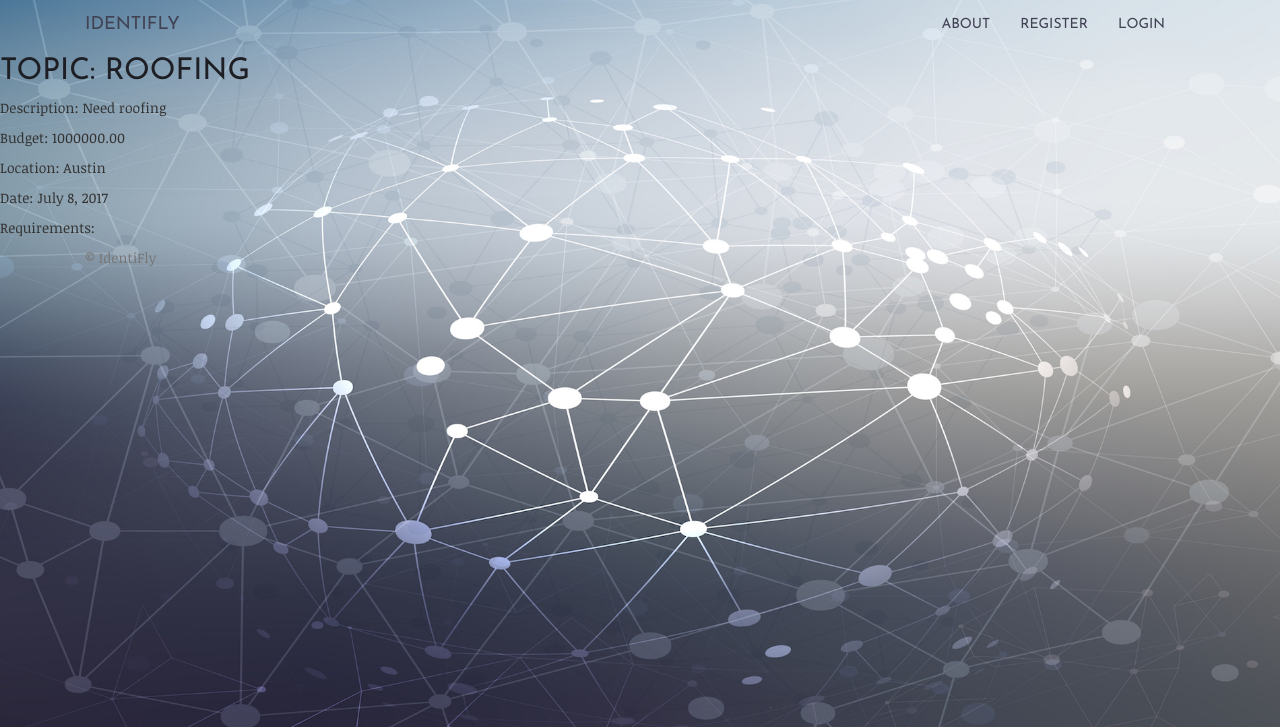
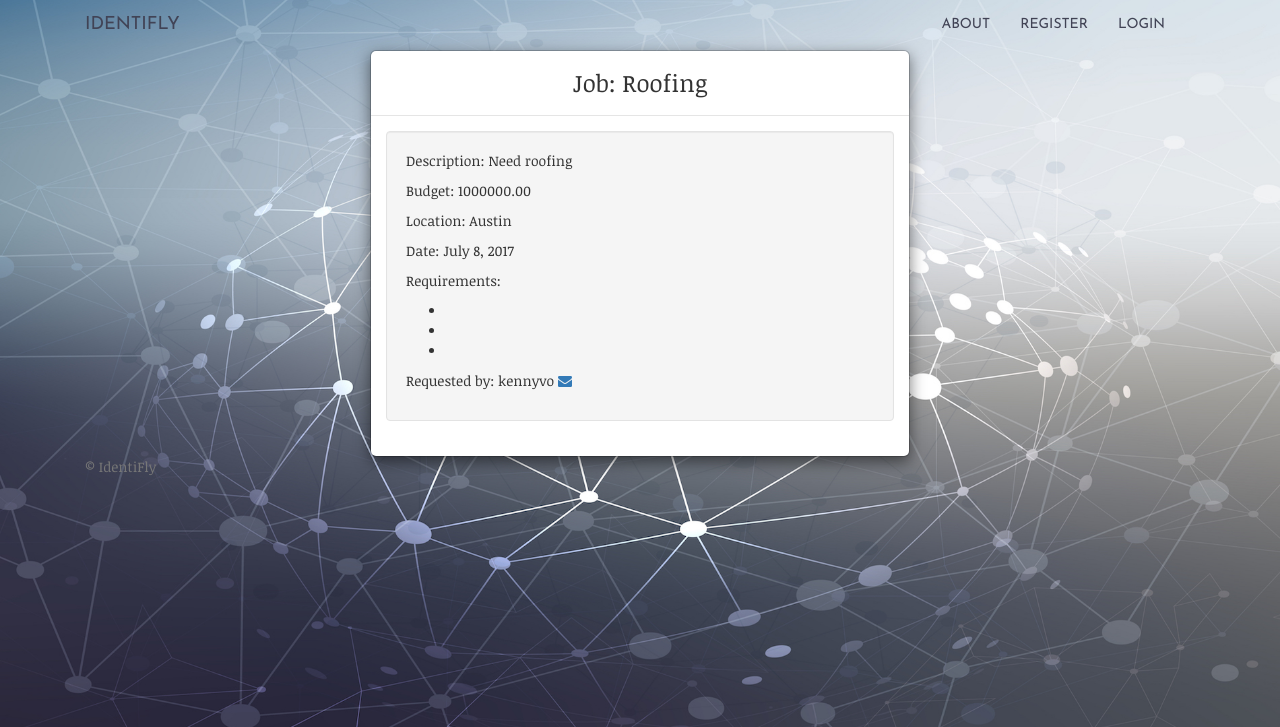
Before and after one commit to kenny-vo/b2bmarketplace, a Django app: page /10/ in a window 1280 px wide. Shown: the top 727 px of the page. Run offline with Django 3.2, Linux system fonts and the light colour scheme; data comes from the database, SQL or seed files in the repository; both versions use the stored data as it was after the commit; some libraries are stand-ins or nearby versions.

Commit message:
added emailing and message link

```diff
--- a/b2bmarket/settings.py
+++ b/b2bmarket/settings.py
@@ -71,9 +71,6 @@ TEMPLATES = [
     },
 ]
 
-EMAIL_BACKEND = 'post_office.EmailBackend'
-
-
 WSGI_APPLICATION = 'b2bmarket.wsgi.application'
 
 
--- a/main_app/forms.py
+++ b/main_app/forms.py
@@ -5,6 +5,12 @@ from django.contrib.auth.models import User
 from django.contrib.auth import authenticate
 
 class ListingForm(forms.ModelForm):
+    def __init__(self, *args, **kwargs):
+        super(ListingForm, self).__init__(*args, **kwargs)
+        self.fields['requirement2'].required = False
+        self.fields['requirement3'].required = False
+
+
     class Meta:
         model = Listing
         fields = ['topic', 'budget', 'location', 'description', 'requirement1', 'requirement2', 'requirement3']
--- a/main_app/templates/base.html
+++ b/main_app/templates/base.html
@@ -9,8 +9,9 @@
     <link rel="stylesheet" type="text/css" href="{% static 'bootstrap-grid.min.css' %}" />
     <link rel="stylesheet" type="text/css" href="{% static 'style.css' %}" />
     <link rel="stylesheet" type="text/css" href="{% static 'django_tables2.css' %}" />
-
-<link href="https://fonts.googleapis.com/css?family=Josefin+Sans|Noticia+Text" rel="stylesheet">  {% include 'navbar.html' %}
+    <link rel="stylesheet" type="text/css" href="{% static 'font-awesome.min.css' %}" />
+    <link href="https://maxcdn.bootstrapcdn.com/font-awesome/4.7.0/css/font-awesome.min.css" rel="stylesheet" integrity="sha384-wvfXpqpZZVQGK6TAh5PVlGOfQNHSoD2xbE+QkPxCAFlNEevoEH3Sl0sibVcOQVnN" crossorigin="anonymous">
+    <link href="https://fonts.googleapis.com/css?family=Josefin+Sans|Noticia+Text" rel="stylesheet">  {% include 'navbar.html' %}
 
   {% block content %}
   {% endblock %}
@@ -28,5 +29,6 @@
     <script src="https://ajax.googleapis.com/ajax/libs/jquery/3.1.0/jquery.min.js"></script>
     <script src="http://maxcdn.bootstrapcdn.com/bootstrap/3.3.5/js/bootstrap.min.js"></script>
 
+
   </body>
 </html>
--- a/main_app/templates/detail.html
+++ b/main_app/templates/detail.html
@@ -2,12 +2,40 @@
 {% load staticfiles %}
 
 {% block content %}
-    <h2> Topic: {{ listing.topic}}</h1>
-    <p> Description: {{ listing.description }}</p>
-    <p> Budget: {{ listing.budget }}</p>
-    <p> Location: {{ listing.location }}</p>
-    <p> Date: {{ listing.date }}</p>
-    <p> Requirements: {{ listing.requirement1 }}</p>
+<div class="container">
+  <div class="row">
+    <div class="col-sm-6 col-sm-offset-3">
+      <div class="modal-content">
+        <div class="modal-header">
+          <h3 class="modal-title text-center" id="myModalLabel">Job: {{ listing.topic}}</h3>
+        </div>
+        <div class="modal-body">
+          <div class="row">
+            <div class="col-xs-12">
+              <div class="well">
+                  <p> Description: {{ listing.description }}</p>
+                  <p> Budget: {{ listing.budget }}</p>
+                  <p> Location: {{ listing.location }}</p>
+                  <p> Date: {{ listing.date }}</p>
+                  <p> Requirements:</p>
+
+                  <ul>
+                    <li>{{ listing.requirement1 }}</li>
+                    <li>{{ listing.requirement2 }}</li>
+                    <li>{{ listing.requirement3 }}</li>
+                  </ul>
+                  <p> Requested by: {{listing.user}}
+                    <a href="mailto:{{listing.user.email}}">
+                    <i class="fa fa-envelope grow"></i> </a></p>
+              </div>
+            </div>
+          </div>
+        </div>
+      </div>
+    </div>
+  </div>
+</div>
+
 
 
 {% endblock %}
--- a/main_app/templates/navbar.html
+++ b/main_app/templates/navbar.html
@@ -22,7 +22,7 @@
           <a class="dropdown-toggle" data-toggle="dropdown" role="button" aria-haspopup="true" aria-expanded="false">Hello, {{ user.username }}! <span class="caret"></span></a>
           <ul class="dropdown-menu">
             <li><a href="{% url 'profile' user.username %}">Profile</a></li>
-            <li><a href="/">Messages</a></li>
+            <li><a href="/messages">Messages</a></li>
 
             <li><a href="{% url 'logout' %}">Logout</a></li>
           </ul>
--- a/main_app/views.py
+++ b/main_app/views.py
@@ -38,7 +38,6 @@ def register(request):
 
 def detail(request, listing_id):
     """"Get detail of one listing"""
-
     listing = Listing.objects.get(id=listing_id)
     return render(request, 'detail.html', {'listing': listing})
 
@@ -79,6 +78,9 @@ def profile(request, username):
     """Go to a user's profile"""
 
     user = User.objects.get(username=username)
+    print("User: ", user.email)
+    # email = User.objects.get(email=email)
+
     listings = Listing.objects.filter(user=user)
     return render(request, 'profile.html', {'username': username, 'listings': listings})
 
```
Also changed, not shown: main_app/static/js/app.js (deleted, +0 -43 lines), main_app/templates/profile.html (+3 -6 lines), db.sqlite3.
